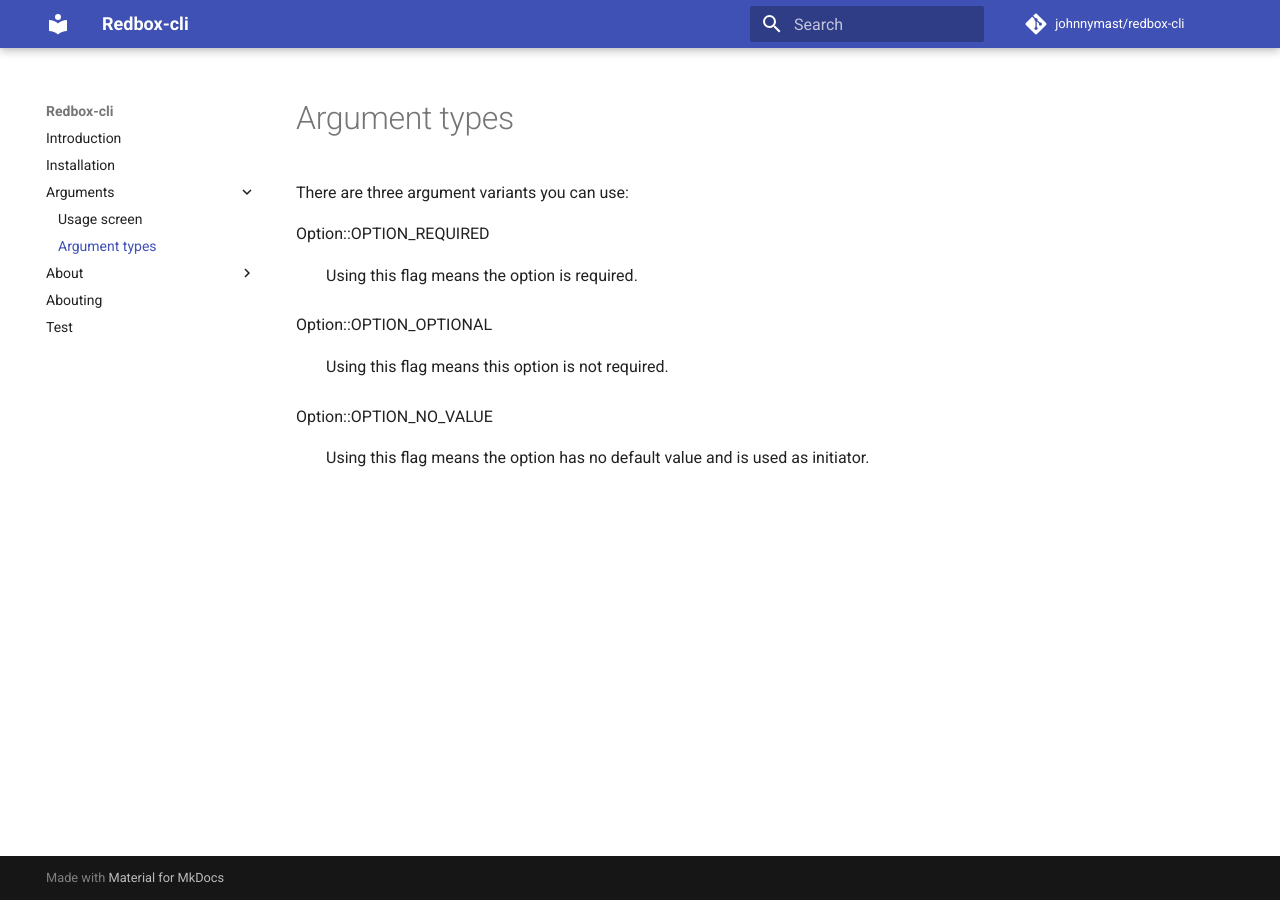
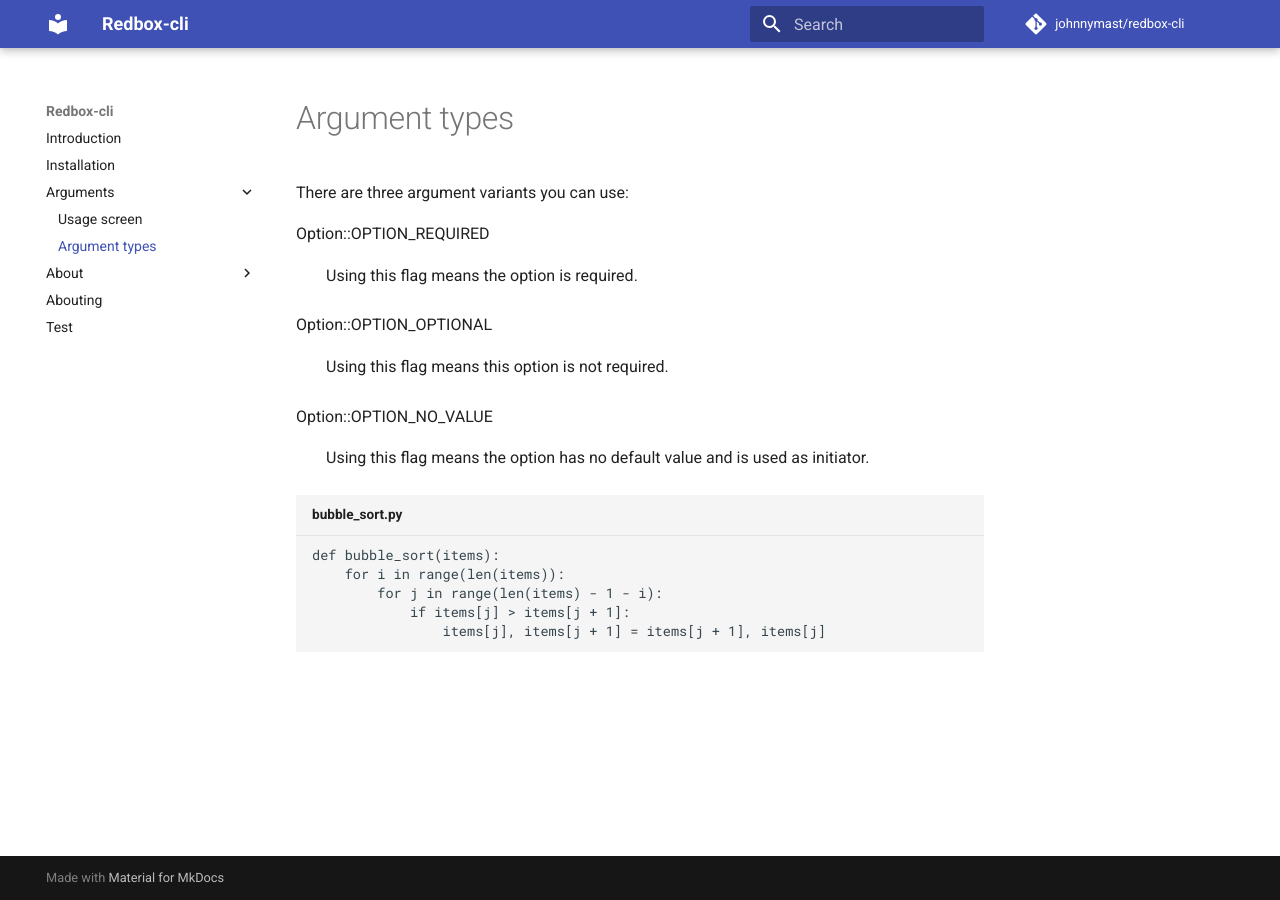
Before and after one commit to johnnymast/redbox-cli, an MkDocs documentation site: the page built from docs/arguments/argument_types.md, in a window 1280 px wide. Built offline with MkDocs 1.6.1 and Material for MkDocs 9.7.7, drawn with Linux system fonts in a browser that asks for light colours; comment, search, counter and statistics services are not loaded.

````diff
--- a/docs/arguments/argument_types.md
+++ b/docs/arguments/argument_types.md
@@ -10,3 +10,11 @@ There are three argument variants you can use:
 
 <dl>Option::OPTION_NO_VALUE</dl>
 <dd>Using this flag means the option has no default value and is used as initiator.</dd>
+
+``` php title="bubble_sort.py"
+def bubble_sort(items):
+    for i in range(len(items)):
+        for j in range(len(items) - 1 - i):
+            if items[j] > items[j + 1]:
+                items[j], items[j + 1] = items[j + 1], items[j]
+```
````
